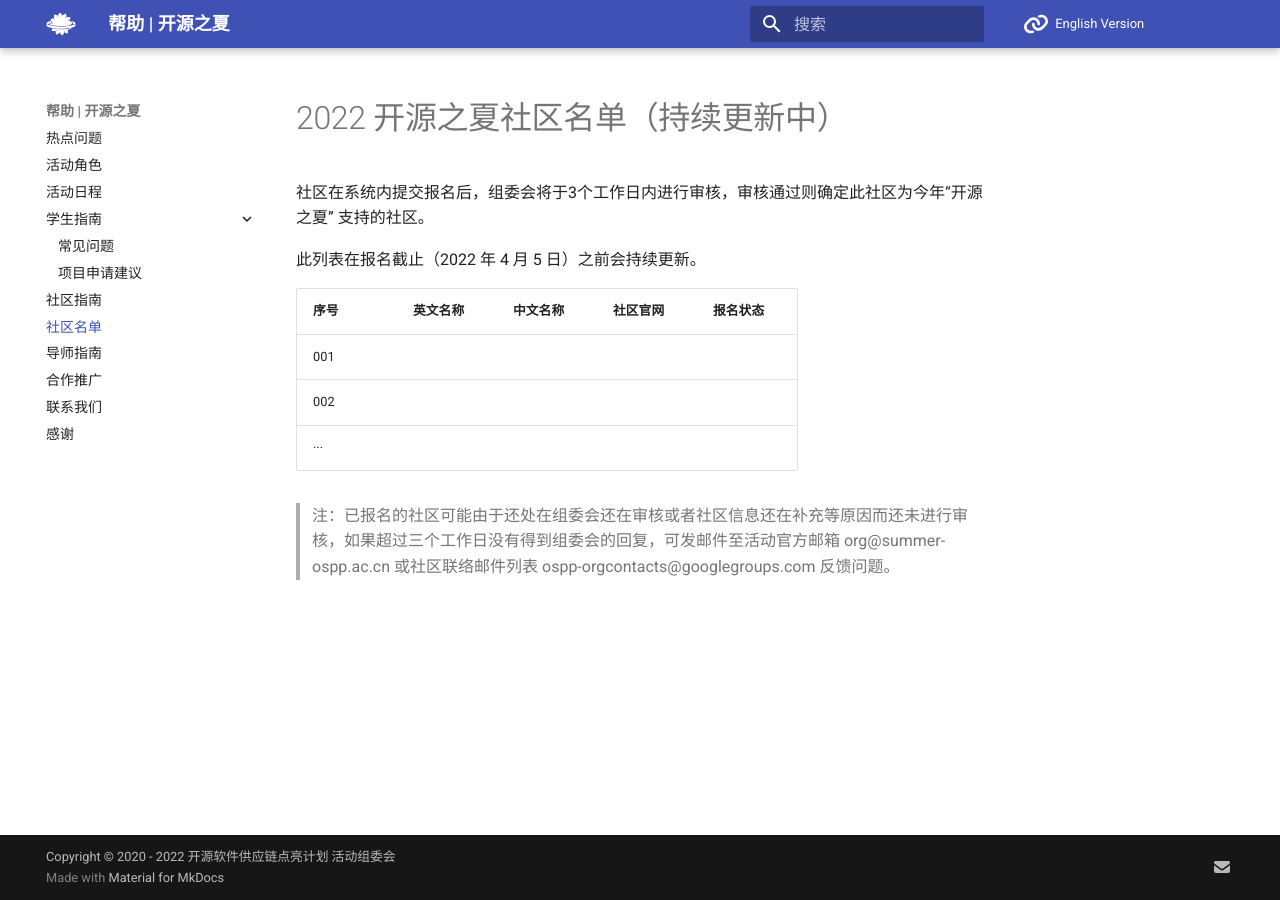
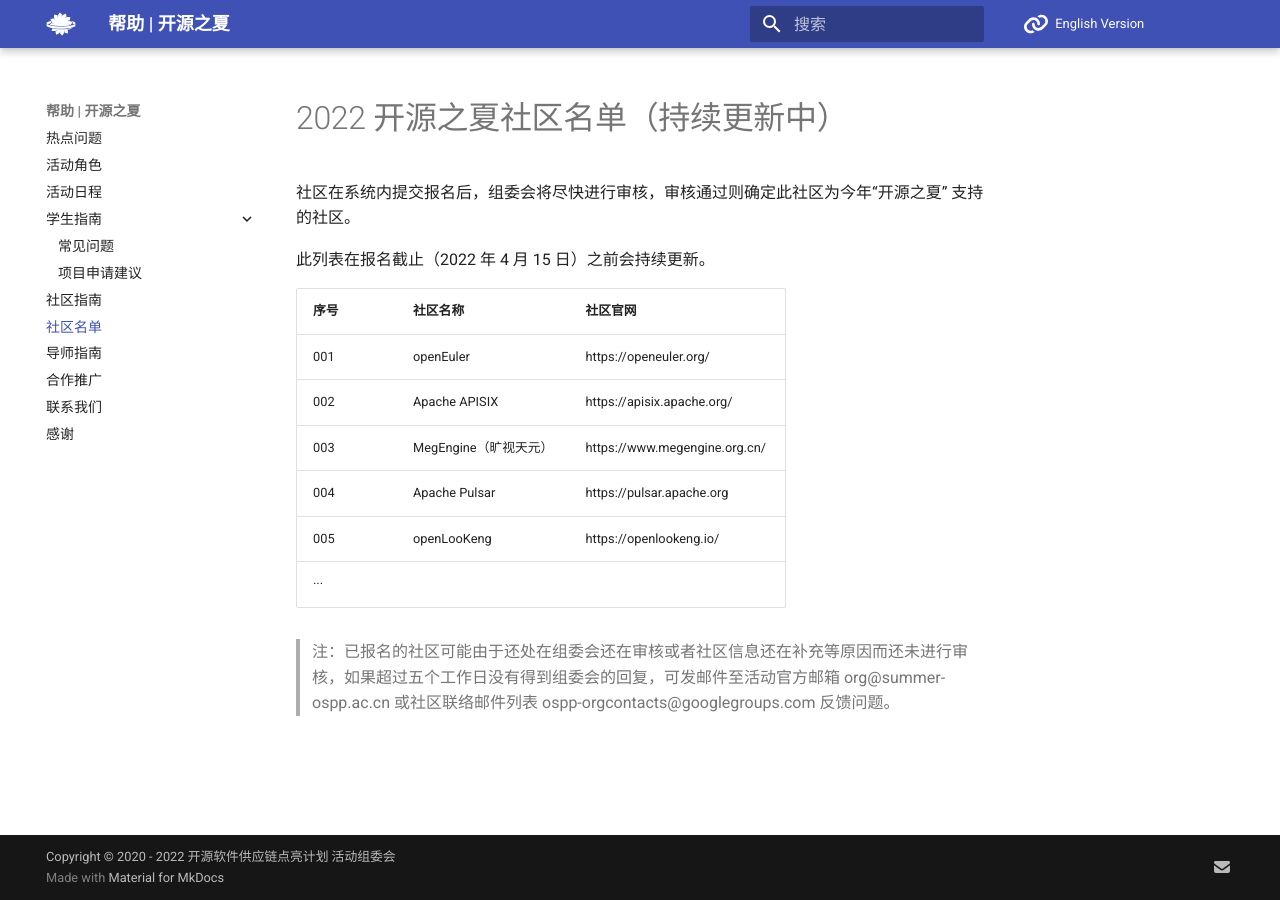
Before and after one commit to summer-ospp/help, an MkDocs documentation site: the page built from docs/communities-list.md, in a window 1280 px wide. Built offline with MkDocs 1.6.1 and Material for MkDocs 9.7.7, drawn with Linux system fonts in a browser that asks for light colours; comment, search, counter and statistics services are not loaded.

Commit message:
Update communities-list.md

```diff
--- a/docs/communities-list.md
+++ b/docs/communities-list.md
@@ -1,13 +1,16 @@
 # 2022 开源之夏社区名单（持续更新中）
 
-社区在系统内提交报名后，组委会将于3个工作日内进行审核，审核通过则确定此社区为今年“开源之夏” 支持的社区。
+社区在系统内提交报名后，组委会将尽快进行审核，审核通过则确定此社区为今年“开源之夏” 支持的社区。
 
-此列表在报名截止（2022 年 4 月 5 日）之前会持续更新。
+此列表在报名截止（2022 年 4 月 15 日）之前会持续更新。
 
-| 序号 | 英文名称                | 中文名称                | 社区官网                                               | 报名状态 |
-| ---- | ----------------------- | ----------------------- | ------------------------------------------------------ | -------- |
-| 001  |                         |            |            |    |
-| 002  |                         |             |           |     |
-| ···  |                         |             |           |      |
+| 序号 | 社区名称                | 社区官网                                               |
+| ---- | ----------------------- | --------------------------------------------------- |
+| 001  | openEuler            |https://openeuler.org/|
+| 002  | Apache APISIX        | https://apisix.apache.org/ |
+| 003  | MegEngine（旷视天元）   | https://www.megengine.org.cn/ |
+| 004  | Apache Pulsar        | https://pulsar.apache.org |
+| 005  | openLooKeng          | https://openlookeng.io/ |
+| ···  |                         |             |
 
-> 注：已报名的社区可能由于还处在组委会还在审核或者社区信息还在补充等原因而还未进行审核，如果超过三个工作日没有得到组委会的回复，可发邮件至活动官方邮箱 org@summer-ospp.ac.cn 或社区联络邮件列表 ospp-orgcontacts@googlegroups.com 反馈问题。
+> 注：已报名的社区可能由于还处在组委会还在审核或者社区信息还在补充等原因而还未进行审核，如果超过五个工作日没有得到组委会的回复，可发邮件至活动官方邮箱 org@summer-ospp.ac.cn 或社区联络邮件列表 ospp-orgcontacts@googlegroups.com 反馈问题。
```
